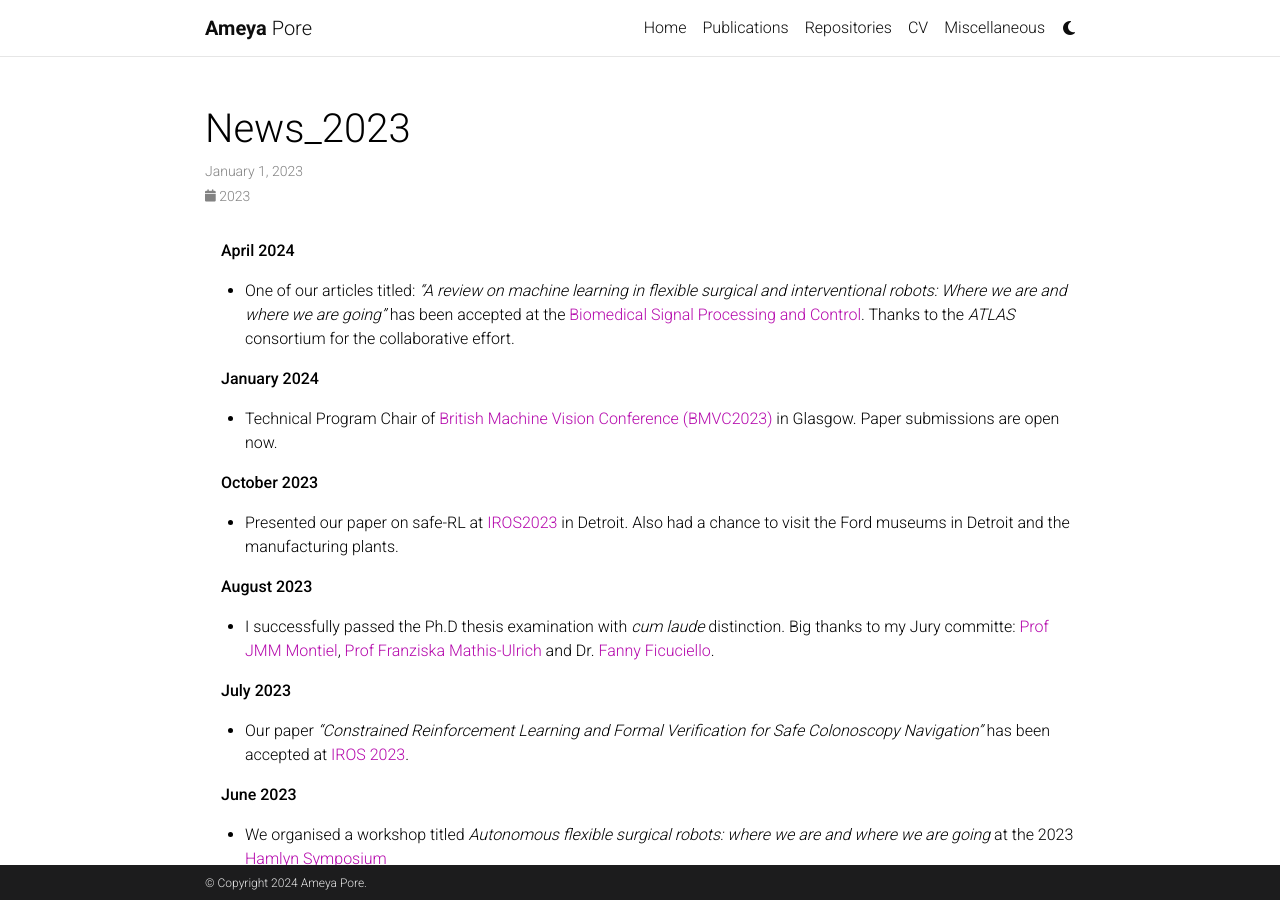
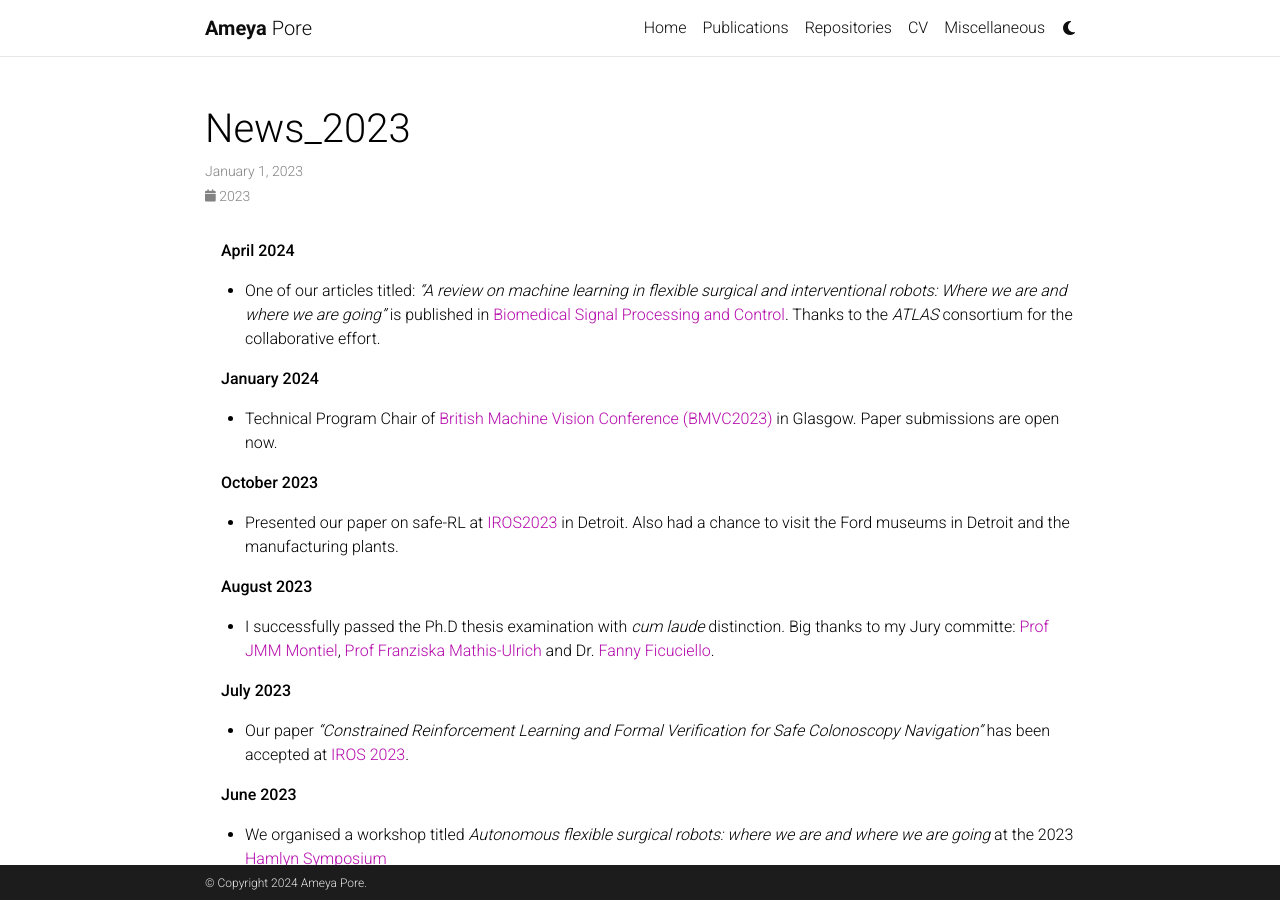
Before and after one commit to Ameyapores/Ameyapore.github.io, a Jekyll site: the page built from _news/news_2023.md, in a window 1280 px wide and 900 px high. Built offline with Jekyll 4.4.1, drawn with Linux system fonts in a browser that asks for light colours; comment, search, counter and statistics services are not loaded; a style sheet for code colours, icons or effects is not loaded.

Commit message:
Update news_2023.md

```diff
--- a/_news/news_2023.md
+++ b/_news/news_2023.md
@@ -5,7 +5,7 @@
 # related_posts: false
 ---
 &emsp;**April 2024**
-- One of our articles titled: *"A review on machine learning in flexible surgical and interventional robots: Where we are and where we are going"* has been accepted at the [Biomedical Signal Processing and Control](https://www.sciencedirect.com/science/article/pii/S1746809424002374). Thanks to the *ATLAS* consortium for the collaborative effort.
+- One of our articles titled: *"A review on machine learning in flexible surgical and interventional robots: Where we are and where we are going"* is published in [Biomedical Signal Processing and Control](https://www.sciencedirect.com/science/article/pii/S1746809424002374). Thanks to the *ATLAS* consortium for the collaborative effort.
 
 &emsp;**January 2024**
 - Technical Program Chair of [British Machine Vision Conference (BMVC2023)](https://bmvc2024.org/) in Glasgow. Paper submissions are open now.
```
